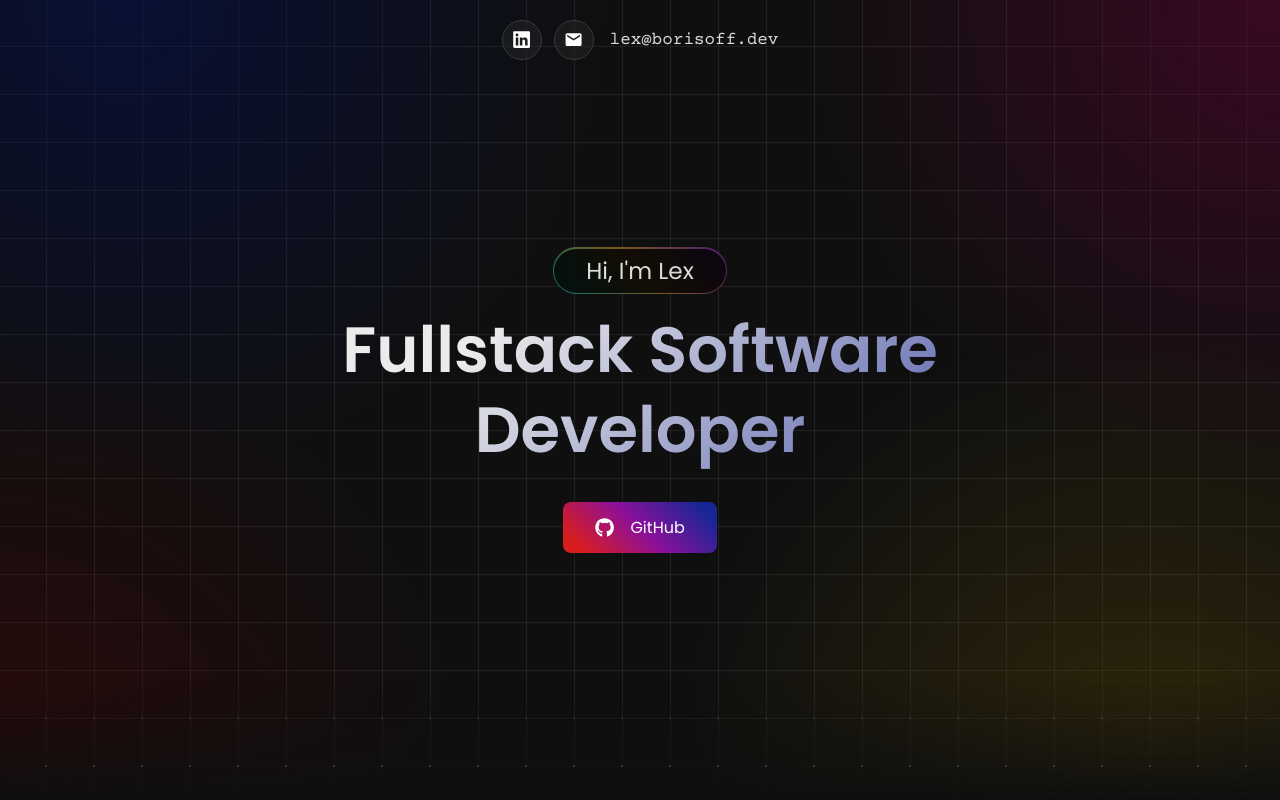
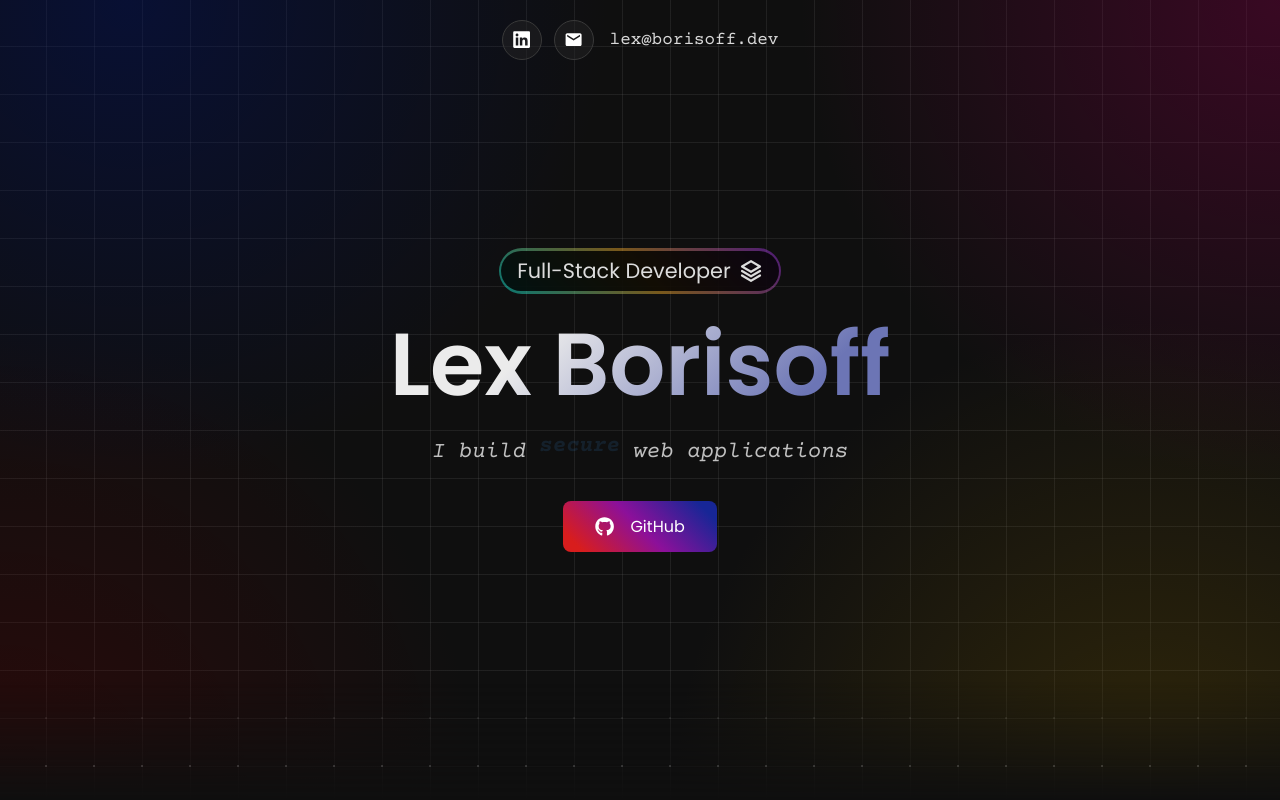
Before and after one commit to LexBorisoff/borisoff.dev, a React (Vite) app: page / in a window 1280 px wide. Shown: the top 800 px of the page. Built offline with nearby package versions, Linux system fonts and the light colour scheme.

Commit message:
feat(hero): changed main text to the name, added subtitle with dynamic adjective

```diff
--- a/src/layout/hero/hero.tsx
+++ b/src/layout/hero/hero.tsx
@@ -1,29 +1,41 @@
 import { FaGithub } from 'react-icons/fa';
+import { PiStackBold } from 'react-icons/pi';
 
+import { Subtitle } from '../../components/title/title';
+import { useNextAdjective } from '../../hooks/use-next-adjective';
 import Header from '../header/header';
 
+import { AdjectiveSpan } from './styled/adjective.styled';
 import {
   ButtonsWrapper,
   GithubButton,
   HeroContent,
-  HeroIntroText,
-  HeroMainText,
-  HeroSection,
-  SectionMask,
+  HeroTitleText,
+  HeroNameText,
   TextWrapper,
-} from './hero.styled';
+} from './styled/content.styled';
+import { HeroSection, SectionMask } from './styled/section.styled';
 
 export default function Hero(): React.ReactNode {
+  const adjective = useNextAdjective();
+
   return (
     <HeroSection>
       <SectionMask />
       <Header />
       <HeroContent>
         <TextWrapper>
-          <HeroIntroText>
-            <span>{"Hi, I'm Lex"}</span>
-          </HeroIntroText>
-          <HeroMainText>Fullstack Software Developer</HeroMainText>
+          <HeroTitleText>
+            <span>
+              Full-Stack Developer
+              <PiStackBold className="full-stack-hero-icon" />
+            </span>
+          </HeroTitleText>
+          <HeroNameText>{'Lex Borisoff'}</HeroNameText>
+          <Subtitle>
+            I build <AdjectiveSpan key={adjective}>{adjective}</AdjectiveSpan>{' '}
+            web applications
+          </Subtitle>
         </TextWrapper>
 
         <ButtonsWrapper>
--- a/src/layout/expertise/styled/adjective.styled.tsx
+++ b/src/layout/hero/styled/adjective.styled.tsx
@@ -1,6 +1,6 @@
 import { styled, keyframes } from 'styled-components';
 
-import { ADJECTIVE_ANIMATION } from '../constants';
+import { ADJECTIVE_ANIMATION } from '../../expertise/constants';
 
 const enter = keyframes`
   from {
--- a/src/layout/hero/hero.styled.tsx
+++ b/src/layout/hero/styled/content.styled.tsx
@@ -1,70 +1,6 @@
 import { css, styled } from 'styled-components';
 
-import { media } from '../../theme/media';
-
-export const HeroSection = styled.section`
-  position: relative;
-  height: 105vh;
-  min-height: 550px;
-  max-height: 50rem;
-  display: flex;
-  flex-direction: column;
-  justify-content: flex-start;
-  background-color: #0f0f0f;
-  background-size: 3rem 3rem;
-  background-image: linear-gradient(to right, #81818127 1px, transparent 1px),
-    linear-gradient(to bottom, #81818127 1px, transparent 1px);
-  background-position: -2px -2px;
-  mask-image: linear-gradient(#000000 85%, transparent 100%);
-
-  ${media.md} {
-    max-height: 500px;
-  }
-
-  ${media.sm} {
-    max-height: 300px;
-  }
-`;
-
-function sectionMaskBackground(x: number, y: number): ReturnType<typeof css> {
-  return css`
-    background: radial-gradient(
-        ${x}rem ${y}rem at 10% 0%,
-        #00115e76,
-        transparent
-      ),
-      radial-gradient(${x}rem ${y}rem at 0% 100%, #5e000058, transparent),
-      radial-gradient(${x}rem ${y}rem at 100% 0%, #6e003c70, transparent),
-      radial-gradient(${x}rem ${y}rem at 90% 100%, #6e54005a, transparent);
-  `;
-}
-
-export const SectionMask = styled.div`
-  position: absolute;
-  z-index: 0;
-  top: 0;
-  left: 0;
-  height: 100%;
-  width: 100%;
-  flex: 1;
-  ${sectionMaskBackground(40, 40)}
-
-  ${media.lg} {
-    ${sectionMaskBackground(30, 30)}
-  }
-
-  ${media.md} {
-    ${sectionMaskBackground(25, 25)}
-  }
-
-  ${media.sm} {
-    ${sectionMaskBackground(20, 25)}
-  }
-
-  ${media.xs} {
-    ${sectionMaskBackground(15, 20)}
-  }
-`;
+import { media } from '../../../theme/media';
 
 export const HeroContent = styled.div`
   z-index: 1;
@@ -75,6 +11,7 @@ export const HeroContent = styled.div`
   justify-content: center;
   align-items: center;
   gap: 2rem;
+  cursor: default;
 `;
 
 export const TextWrapper = styled.div`
@@ -103,9 +40,9 @@ export const TextWrapper = styled.div`
   }
 `;
 
-export const HeroIntroText = styled.div`
+export const HeroTitleText = styled.div`
   color: #dcdcdc;
-  padding: 0.1rem;
+  padding: 0.15rem;
   display: flex;
   justify-content: center;
   align-items: center;
@@ -117,24 +54,38 @@ export const HeroIntroText = styled.div`
     #a02bfe70 100%
   );
 
+  &:hover {
+    span {
+      background-color: #0000008f;
+    }
+  }
+
   span {
-    font-size: 1.6rem;
-    display: grid;
+    font-size: 1.4rem;
+    display: flex;
     place-content: center;
+    align-items: center;
+    gap: 0.5rem;
     background-color: #000000d9;
     border-radius: 2rem;
-    padding: 0.3rem 2rem;
+    padding: 0.3rem 1rem;
+    transition: background 0.2s;
+
+    .full-stack-hero-icon {
+      height: 1.5rem;
+      width: 1.5rem;
+    }
 
     ${media.lg} {
-      font-size: 1.45rem;
+      font-size: 1.3rem;
     }
 
     ${media.md} {
-      font-size: 1.3rem;
+      font-size: 1.2rem;
     }
 
     ${media.sm} {
-      font-size: 1.15rem;
+      font-size: 1.1rem;
     }
 
     ${media.xs} {
@@ -143,8 +94,8 @@ export const HeroIntroText = styled.div`
   }
 `;
 
-export const HeroMainText = styled.span`
-  font-size: 4.4rem;
+export const HeroNameText = styled.span`
+  font-size: 6rem;
   padding: 0 1rem;
   font-weight: 600;
   line-height: 1.25;
@@ -154,15 +105,15 @@ export const HeroMainText = styled.span`
   -webkit-text-fill-color: transparent;
 
   ${media.lg} {
-    font-size: 4rem;
+    font-size: 5.5rem;
   }
 
   ${media.md} {
-    font-size: 3.7rem;
+    font-size: 5rem;
   }
 
   ${media.sm} {
-    font-size: 3.3rem;
+    font-size: 4rem;
   }
 
   ${media.xs} {
@@ -207,7 +158,7 @@ export const GithubButton = styled.a`
     ${buttonCss}
     background: linear-gradient(45deg, #d81d1d 10%, #8c109a 50%, #172696 90%);
     color: #ffffff;
-    transition: box-shadow 0.2s linear;
+    transition: box-shadow 0.1s linear;
 
     &:hover {
       box-shadow: 0 0 0.4rem 0.1rem #ffffff;
--- /dev/null
+++ b/src/layout/hero/styled/section.styled.tsx
@@ -0,0 +1,67 @@
+import { css, styled } from 'styled-components';
+
+import { media } from '../../../theme/media';
+
+export const HeroSection = styled.section`
+  position: relative;
+  height: 100vh;
+  min-height: 550px;
+  max-height: 50rem;
+  display: flex;
+  flex-direction: column;
+  justify-content: flex-start;
+  background-color: #0f0f0f;
+  background-size: 3rem 3rem;
+  background-image: linear-gradient(to right, #81818127 1px, transparent 1px),
+    linear-gradient(to bottom, #81818127 1px, transparent 1px);
+  background-position: -2px -2px;
+  mask-image: linear-gradient(#000000 85%, transparent 100%);
+
+  ${media.md} {
+    max-height: 500px;
+  }
+
+  ${media.sm} {
+    max-height: 300px;
+  }
+`;
+
+function sectionMaskBackground(x: number, y: number): ReturnType<typeof css> {
+  return css`
+    background: radial-gradient(
+        ${x}rem ${y}rem at 10% 0%,
+        #00115e76,
+        transparent
+      ),
+      radial-gradient(${x}rem ${y}rem at 0% 100%, #5e000058, transparent),
+      radial-gradient(${x}rem ${y}rem at 100% 0%, #6e003c70, transparent),
+      radial-gradient(${x}rem ${y}rem at 90% 100%, #6e54005a, transparent);
+  `;
+}
+
+export const SectionMask = styled.div`
+  position: absolute;
+  z-index: 0;
+  top: 0;
+  left: 0;
+  height: 100%;
+  width: 100%;
+  flex: 1;
+  ${sectionMaskBackground(40, 40)}
+
+  ${media.lg} {
+    ${sectionMaskBackground(30, 30)}
+  }
+
+  ${media.md} {
+    ${sectionMaskBackground(25, 25)}
+  }
+
+  ${media.sm} {
+    ${sectionMaskBackground(20, 25)}
+  }
+
+  ${media.xs} {
+    ${sectionMaskBackground(15, 20)}
+  }
+`;
```
